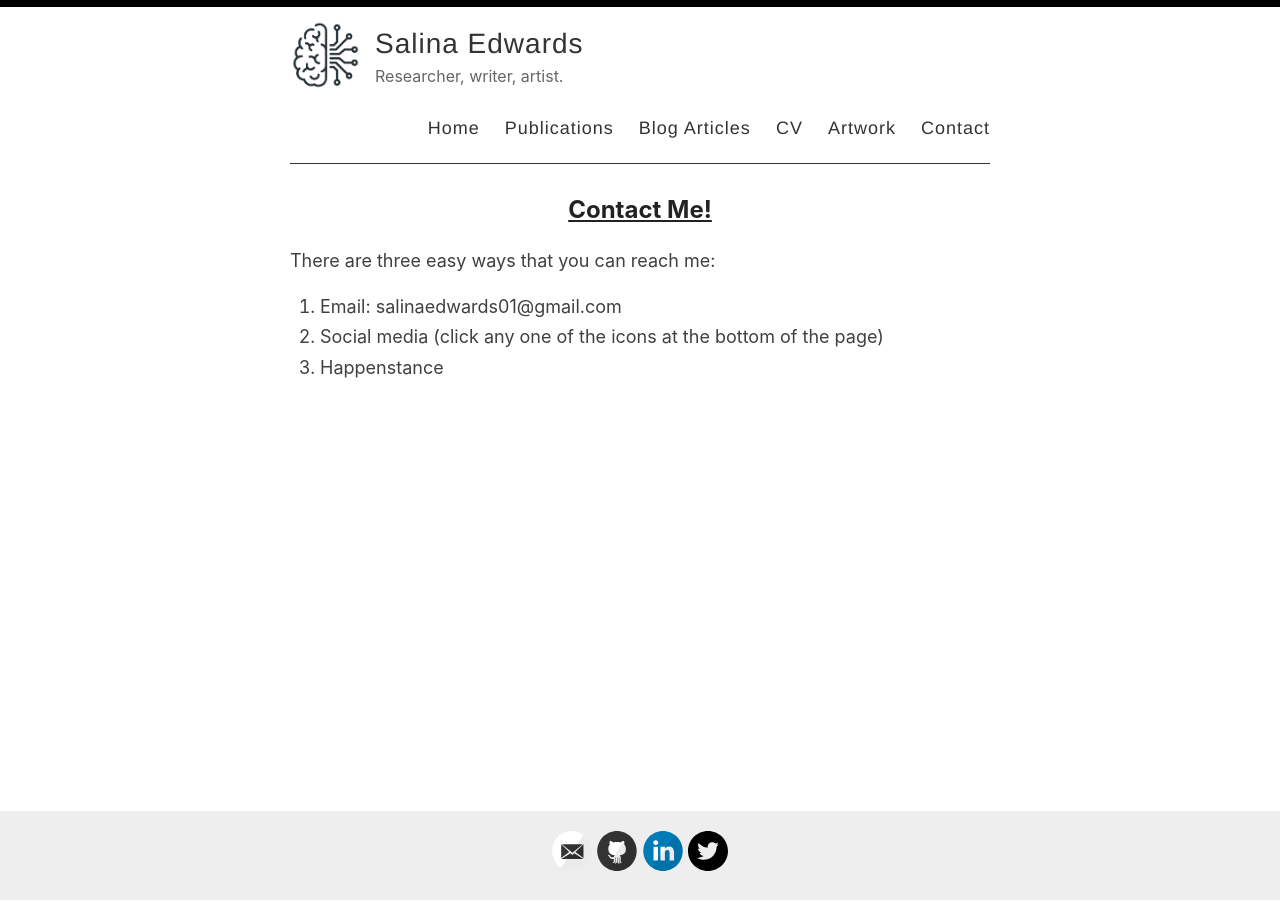
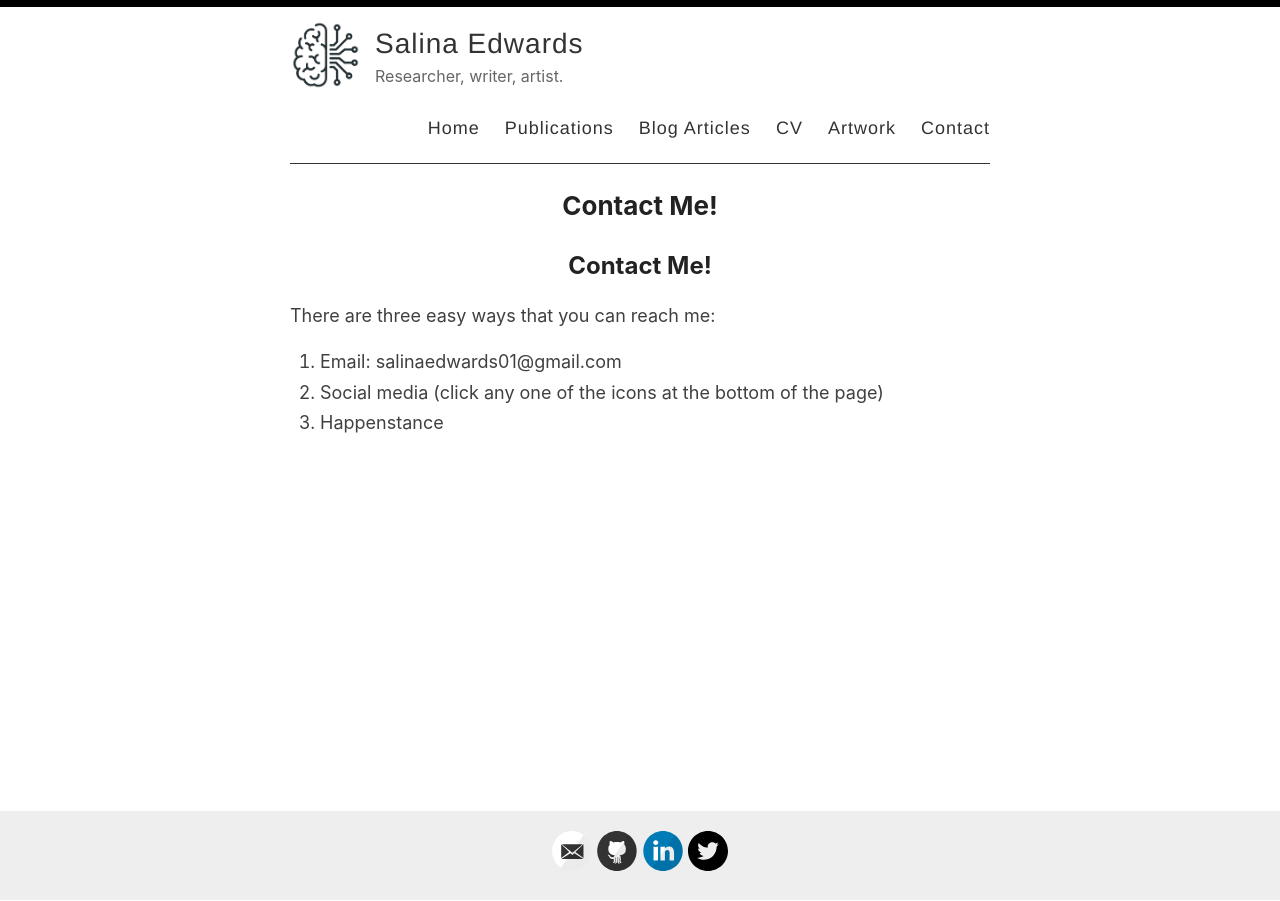
Before and after one commit to salinaedwards/salinaedwards.github.io, a Jekyll site: the page built from _pages/contact.md, in a window 1280 px wide. Built offline with Jekyll 4.4.1, drawn with Linux system fonts in a browser that asks for light colours; our own code applies the rules of GitHub Pages for plain Markdown files.

Commit message:
Update contact.md

```diff
--- a/_pages/contact.md
+++ b/_pages/contact.md
@@ -4,7 +4,7 @@
 permalink: /contact/
 ---
 
-<h2><u>Contact Me!</u></h2>
+## Contact Me!
 
 There are three easy ways that you can reach me:
 1. Email: salinaedwards01@gmail.com
```
